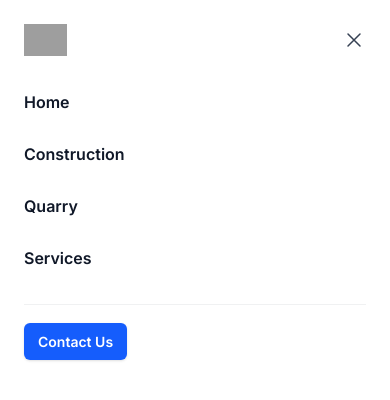
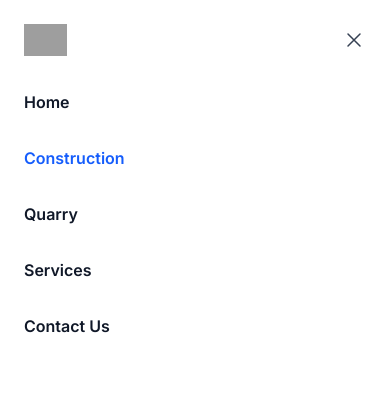
Before and after one commit to fixsl/gento-group-website, a Next.js app: page /work/terminal in a window 390 px wide. Both pictures are taken after a click on the button "Open main menu". Shown: the top 400 px of the page. Built offline with nearby package versions, Linux system fonts and the light colour scheme; grey boxes are pictures that could not be loaded.

Commit message:
update mobile nav links active styling

```diff
--- a/src/components/Header.tsx
+++ b/src/components/Header.tsx
@@ -36,12 +36,12 @@ const Header = () => {
                         <button
                             type="button"
                             onClick={() => setMobileMenuOpen(true)}
-                            className="-m-2.5 rounded-md p-2.5 text-gray-700 lg:hidden"
+                            className="-m-2.5 rounded-md p-2.5 text-gray-700 sm:hidden"
                         >
                             <span className="sr-only">Open main menu</span>
                             <Bars3Icon aria-hidden="true" className="h-6 w-6" />
                         </button>
-                        <div className="hidden lg:ml-12 lg:flex lg:gap-x-14">
+                        <div className="hidden lg:ml-12 sm:flex sm:gap-x-12 lg:gap-x-14">
                             {navigation.map((item) => (
                                 <a
                                     key={item.name}
@@ -59,15 +59,14 @@ const Header = () => {
                     </nav>
                 </div>
                 {pathName !== '/' && (
-
-                    <div className="hidden lg:flex lg:flex-1 lg:justify-end px-6 pt-6 lg:pl-0 lg:pr-8 xl:pl-12 xl:pr-12">
+                    <div className="hidden lg:flex md:flex-1 lg:justify-end px-6 pt-6 lg:pl-0 lg:pr-8 xl:pl-12 xl:pr-12">
                         <a href="/contact#contact" className="text-sm font-semibold leading-6 text-blue-900">
                             Contact Us <span aria-hidden="true">&rarr;</span>
                         </a>
                     </div>
                 )}
             </div>
-            <Dialog open={mobileMenuOpen} onClose={setMobileMenuOpen} className="lg:hidden">
+            <Dialog open={mobileMenuOpen} onClose={setMobileMenuOpen} className="md:hidden">
                 <div className="fixed inset-0 z-50" />
                 <DialogPanel className="fixed inset-y-0 right-0 z-50 w-full overflow-y-auto bg-white px-6 py-6 sm:max-w-sm sm:ring-1 sm:ring-gray-900/10">
                     <div className="flex items-center justify-between">
@@ -90,23 +89,24 @@ const Header = () => {
                     </div>
                     <div className="mt-6 flow-root">
                         <div className="-my-6 divide-y divide-gray-500/10">
-                            <div className="space-y-2 py-6">
+                            <div className="space-y-3 py-6">
                                 {navigation.map((item) => (
                                     <a
                                         key={item.name}
                                         href={item.href}
-                                        className={clsx("-mx-3 block rounded-lg px-3 py-2 text-base font-semibold leading-7 text-gray-900 ",
-                                            item.href === pathName ? 'text-blue-600 hover:bg-blue-50' : 'text-gray-900 hover:bg-gray-50'
+                                        className={clsx("-mx-3 block rounded-lg px-3 py-2 text-base font-semibold leading-7 ",
+                                            item.href === '/work' ? pathName.includes(item.href) ? 'text-blue-600' : 'text-gray-900' :
+                                                item.href === pathName ? 'text-blue-600' : 'text-gray-900'
                                         )}
                                     >
                                         {item.name}
                                     </a>
                                 ))}
-                            </div>
-                            <div className="py-6">
                                 <a
-                                    href="/contact"
-                                    className="rounded-md bg-blue-600 px-3.5 py-2.5 text-sm font-semibold text-white shadow-sm hover:bg-blue-500 focus-visible:outline focus-visible:outline-2 focus-visible:outline-offset-2 focus-visible:outline-blue-600"
+                                    href='/contact'
+                                    className={clsx("-mx-3 block rounded-lg px-3 py-2 text-base font-semibold leading-7 text-gray-900 ",
+                                        '/contact' === pathName ? 'text-blue-600 hover:bg-blue-50' : 'text-gray-900 hover:bg-gray-50'
+                                    )}
                                 >
                                     Contact Us
                                 </a>
```
